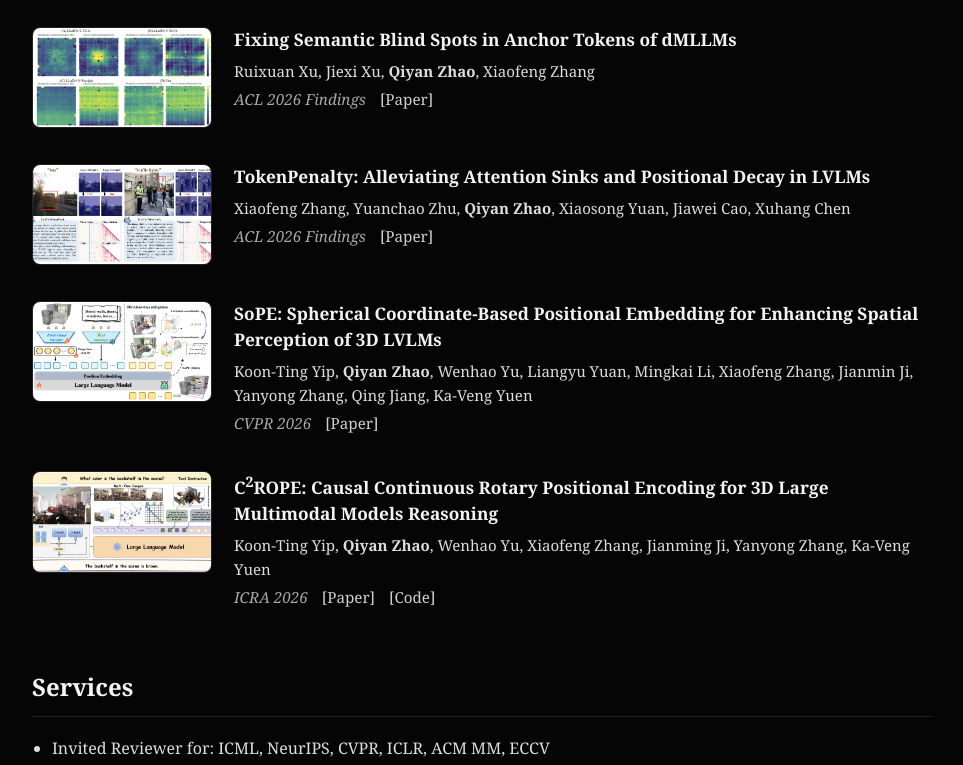
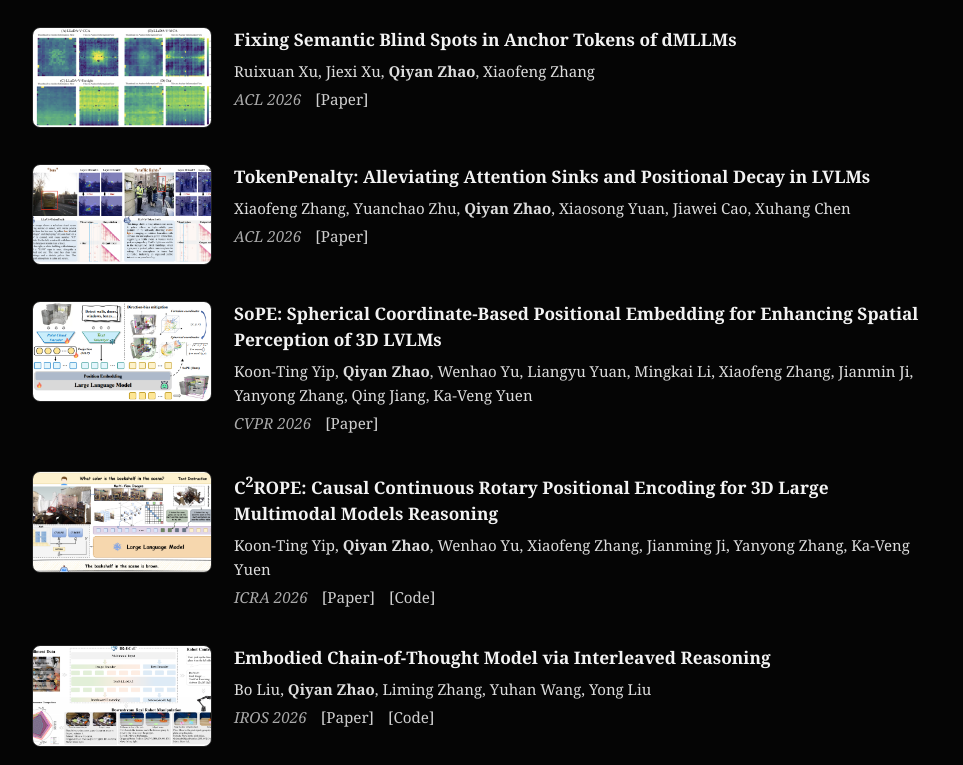
Before and after one commit to ErikZ719/ErikZ719.github.io, a plain HTML site: page index.html in a window 1280 px wide. Shown: the part 1336-2101 px from the top of the page, without its empty margins (158-1121 px from the left). Drawn offline with Linux system fonts and the light colour scheme.

Commit message:
Update index.html

```diff
--- a/index.html
+++ b/index.html
@@ -394,7 +394,7 @@
           Ruixuan Xu, Jiexi Xu, <strong>Qiyan Zhao</strong>, Xiaofeng Zhang
         </div>
         <div class="pub-venue">
-          <em>ACL 2026 Findings</em>
+          <em>ACL 2026</em>
           <a href="https://2026.aclweb.org/" target="_blank">[Paper]</a>
         </div>
       </div>
@@ -410,7 +410,7 @@
           Xiaofeng Zhang, Yuanchao Zhu, <strong>Qiyan Zhao</strong>, Xiaosong Yuan, Jiawei Cao, Xuhang Chen
         </div>
         <div class="pub-venue">
-          <em>ACL 2026 Findings</em>
+          <em>ACL 2026</em>
           <a href="https://2026.aclweb.org/" target="_blank">[Paper]</a>
         </div>
       </div>
@@ -443,6 +443,23 @@
         </div>
         <div class="pub-venue">
           <em>ICRA 2026</em>
+          <a href="https://arxiv.org/abs/2602.10551" target="_blank">[Paper]</a>
+          <a href="https://github.com/KarnaYip/C2RoPE" target="_blank">[Code]</a>
+        </div>
+      </div>
+    </div>
+
+      <div class="pub-item">
+      <div class="pub-image">
+        <img src="images/iros26.png" alt="C2RoPE paper thumbnail">
+      </div>
+      <div class="pub-content">
+        <div class="pub-title">Embodied Chain-of-Thought Model via Interleaved Reasoning</div>
+        <div class="pub-authors">
+          Bo Liu, <strong>Qiyan Zhao</strong>, Liming Zhang, Yuhan Wang, Yong Liu
+        </div>
+        <div class="pub-venue">
+          <em>IROS 2026</em>
           <a href="https://arxiv.org/abs/2602.10551" target="_blank">[Paper]</a>
           <a href="https://github.com/KarnaYip/C2RoPE" target="_blank">[Code]</a>
         </div>
```
